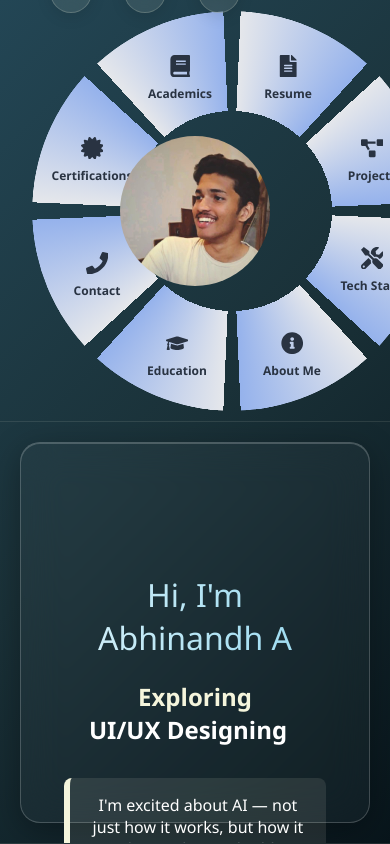
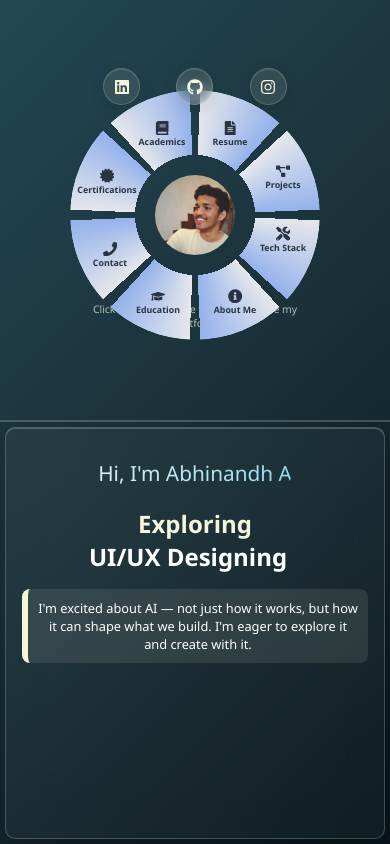
Before and after one commit to a6hinandh/portfolio_a6hinandh, a React (Vite) app: page / in a window 390 px wide. Built offline with nearby package versions, Linux system fonts and the light colour scheme; no server answers.

Commit message:
version 3

```diff
--- a/src/App.css
+++ b/src/App.css
@@ -213,18 +213,190 @@ p {
   background: rgba(245, 245, 220, 0.5);
 }
 
-/* Responsive for mobile: stack vertically */
-@media (max-width: 768px) {
-  .container {
-    flex-direction: column;
+.intro{
+  margin-top: 50%;
+}
+
+/* ===== RESPONSIVE DESIGN ===== */
+
+/* Tablet breakpoint */
+@media (max-width: 1024px) {
+  .left-section, .right-section {
+    padding: 1.5rem;
   }
 
-  .left-section, .right-section {
-    height: 50vh;
-    border-bottom: 1px solid rgba(245, 245, 220, 0.1);
+  .navigation-hint {
+    margin-top: 300px;
+    font-size: 0.8rem;
   }
 }
 
-.intro{
-  margin-top: 50%;
+/* Mobile and small tablet breakpoint */
+@media (max-width: 768px) {
+  html, body, #root {
+    overflow: auto;
+    height: auto; /* Allow scrolling on mobile */
+  }
+
+  .container {
+    flex-direction: column;
+    height: auto;
+    overflow: visible;
+  }
+
+  .left-section {
+    height: auto;
+    min-height: unset; /* Ensure wheel section has enough space */
+    max-height: unset; /* Prevent it from taking too much space */
+    padding: 1rem;
+    border-bottom: 2px solid rgba(245, 245, 220, 0.2);
+    margin-bottom: 0;
+    justify-content: center;
+    align-items: center;
+    order: 1; /* Ensure left section comes first */
+  }
+
+  .right-section {
+    height: auto;
+    min-height: 60vh; /* Ensure content section has enough space */
+    padding: 1rem;
+    overflow-y: auto;
+    overflow-x: hidden;
+    order: 2; /* Ensure right section comes second */
+    position: relative;
+  }
+
+  /* Adjust glass background for mobile */
+  .right-section::before {
+    top: 10px;
+    left: 10px;
+    right: 10px;
+    bottom: 10px;
+    border-radius: 15px;
+  }
+
+  /* Mobile content adjustments */
+  .content {
+    max-width: 95%;
+    padding: 0.5rem;
+    height: auto;
+    min-height: 50vh;
+  }
+
+  .scrollable-content {
+    max-width: 95%;
+    padding: 0.5rem;
+    height: auto;
+    min-height: 50vh;
+  }
+
+  /* Adjust intro positioning for mobile */
+  .intro {
+    margin-top: 10%;
+  }
+
+  /* Adjust navigation hint for mobile */
+  .navigation-hint {
+    position: absolute;
+    bottom: 10px;
+    left: 50%;
+    transform: translateX(-50%);
+    margin: 0;
+    font-size: 0.7rem;
+    text-align: center;
+    width: 90%;
+  }
+
+  /* Headings adjustment for mobile */
+  h1 {
+    font-size: 1.5rem;
+  }
+
+  h2 {
+    font-size: 1.2rem;
+  }
+
+  /* Exploring list adjustments */
+  .exploring-list li {
+    font-size: 1rem;
+    margin: 0.6rem 0;
+  }
+
+  .ai-statement {
+    margin: 1rem 0;
+    padding: 0.8rem;
+    font-size: 0.9rem;
+  }
 }
+
+/* Small mobile breakpoint */
+@media (max-width: 480px) {
+  .left-section {
+    min-height: 50vh;
+    max-height: 70vh;
+    padding: 0.5rem;
+  }
+
+  .right-section {
+    min-height: 50vh;
+    padding: 0.5rem;
+  }
+
+  .right-section::before {
+    top: 5px;
+    left: 5px;
+    right: 5px;
+    bottom: 5px;
+    border-radius: 10px;
+  }
+
+  .content, .scrollable-content {
+    padding: 0.3rem;
+  }
+
+  h1 {
+    font-size: 1.3rem;
+  }
+
+  h2 {
+    font-size: 1.1rem;
+  }
+
+  .exploring-list li {
+    font-size: 0.9rem;
+  }
+
+  .ai-statement {
+    padding: 0.6rem;
+    font-size: 0.8rem;
+  }
+
+  .navigation-hint {
+    font-size: 0.65rem;
+  }
+}
+
+/* Very small screens */
+@media (max-width: 320px) {
+  .left-section {
+    min-height: 45vh;
+    padding: 0.3rem;
+  }
+
+  .right-section {
+    min-height: 45vh;
+    padding: 0.3rem;
+  }
+
+  h1 {
+    font-size: 1.1rem;
+  }
+
+  h2 {
+    font-size: 1rem;
+  }
+
+  .navigation-hint {
+    font-size: 0.6rem;
+  }
+}
--- a/src/components/ContactLinks.css
+++ b/src/components/ContactLinks.css
@@ -5,7 +5,7 @@
   left: 53%;
   transform: translateX(-50%);
   width: 100%;
-  max-width: 300px; /* Reduced width for 4 buttons */
+  max-width: 300px; /* Reduced width for 3 buttons */
   padding: 20px 0;
   z-index: 5;
 }
@@ -13,7 +13,7 @@
 /* Grid layout for contact links */
 .contact-links-grid {
   display: grid;
-  grid-template-columns: repeat(4, 1fr); /* Changed to 4 columns for 4 buttons */
+  grid-template-columns: repeat(3, 1fr); /* 3 columns for 3 buttons */
   gap: 40px; /* Increased gap for better spacing */
   justify-items: center;
   padding: 0 20px;
@@ -88,7 +88,6 @@
 .contact-link:nth-child(1) { animation-delay: 0.1s; }
 .contact-link:nth-child(2) { animation-delay: 0.2s; }
 .contact-link:nth-child(3) { animation-delay: 0.3s; }
-.contact-link:nth-child(4) { animation-delay: 0.4s; }
 
 @keyframes fadeInUp {
   to {
@@ -97,20 +96,45 @@
   }
 }
 
-/* Responsive adjustments */
+/* ===== RESPONSIVE DESIGN ===== */
+
+/* Tablet breakpoint */
+@media (max-width: 1024px) {
+  .contact-links-container {
+    top: -100px;
+    max-width: 280px;
+  }
+
+  .contact-links-grid {
+    gap: 35px;
+    padding: 0 15px;
+  }
+
+  .contact-link {
+    width: 45px;
+    height: 45px;
+    font-size: 1.2rem;
+  }
+}
+
+/* Mobile breakpoint */
 @media (max-width: 768px) {
   .contact-links-container {
     position: relative;
-    top: -60px; /* Less spacing on mobile */
+    top: -40px;
     left: auto;
     transform: none;
     margin-bottom: 10px;
+    max-width: 100%;
+    padding: 10px 0;
   }
 
   .contact-links-grid {
-    grid-template-columns: repeat(4, 1fr);
-    gap: 15px;
-    padding: 0 10px;
+    grid-template-columns: repeat(3, 1fr);
+    gap: 25px;
+    padding: 0 20px;
+    max-width: 250px;
+    margin: 0 auto;
   }
 
   .contact-link {
@@ -118,4 +142,59 @@
     height: 40px;
     font-size: 1.1rem;
   }
+
+  /* Reduce hover effects on mobile */
+  .contact-link:hover {
+    transform: translateY(-2px) scale(1.05);
+  }
 }
+
+/* Small mobile breakpoint */
+@media (max-width: 480px) {
+  .contact-links-container {
+    top: -30px;
+    padding: 8px 0;
+  }
+
+  .contact-links-grid {
+    gap: 20px;
+    padding: 0 15px;
+    max-width: 200px;
+  }
+
+  .contact-link {
+    width: 35px;
+    height: 35px;
+    font-size: 1rem;
+  }
+
+  /* Further reduce hover effects */
+  .contact-link:hover {
+    transform: translateY(-1px) scale(1.02);
+  }
+}
+
+/* Very small screens */
+@media (max-width: 320px) {
+  .contact-links-container {
+    top: -25px;
+    padding: 5px 0;
+  }
+
+  .contact-links-grid {
+    gap: 15px;
+    padding: 0 10px;
+    max-width: 180px;
+  }
+
+  .contact-link {
+    width: 32px;
+    height: 32px;
+    font-size: 0.9rem;
+  }
+
+  /* Minimal hover effects for very small screens */
+  .contact-link:hover {
+    transform: scale(1.01);
+  }
+}
--- a/src/components/NavigationWheel.css
+++ b/src/components/NavigationWheel.css
@@ -50,7 +50,6 @@
 /* Enable pointer events for the visible parts */
 .segment {
   pointer-events: none;
-
 }
 
 /* Segment content positioning */
@@ -70,7 +69,6 @@
   width: 80px;
   height: 60px;
   z-index: 5;
-
 }
 
 .segment-label {
@@ -205,3 +203,214 @@ img {
   border-radius: 50%;
   box-shadow: #ffffff;
 }
+
+/* ===== RESPONSIVE DESIGN ===== */
+
+/* Tablet breakpoint */
+@media (max-width: 1024px) {
+  .circular-nav-container {
+    width: 350px;
+    height: 350px;
+    margin: 30px auto;
+  }
+
+  .first, .second, .third, .fourth, .fifth, .sixth, .seventh, .eighth {
+    width: 350px;
+    height: 350px;
+  }
+
+  .center-circle {
+    width: 85px;
+    height: 85px;
+  }
+
+  .center-circle img {
+    width: 120px;
+  }
+
+  .segment-content {
+    width: 70px;
+    height: 55px;
+    font-size: 1.2rem;
+  }
+
+  .segment-label {
+    font-size: 0.7rem;
+  }
+
+  /* Adjust segment positioning for smaller wheel */
+  .first .segment-content { top: 35px; left: 64%; }
+  .second .segment-content { top: 100px; right: 18px; }
+  .third .segment-content { top: 220px; right: 18px; }
+  .fourth .segment-content { bottom: 22px; right: 85px; }
+  .fifth .segment-content { bottom: 22px; left: 125px; }
+  .sixth .segment-content { bottom: 90px; left: 22px; }
+  .seventh .segment-content { top: 130px; left: 18px; }
+  .eighth .segment-content { top: 35px; left: 95px; }
+}
+
+/* Mobile breakpoint */
+@media (max-width: 768px) {
+  .circular-nav-container {
+    width: 280px;
+    height: 280px;
+    margin: 20px auto 10px auto;
+  }
+
+  .first, .second, .third, .fourth, .fifth, .sixth, .seventh, .eighth {
+    width: 280px;
+    height: 280px;
+  }
+
+  .center-circle {
+    width: 70px;
+    height: 70px;
+    font-size: 1.5rem;
+  }
+
+  .center-circle img {
+    width: 95px;
+  }
+
+  .segment-content {
+    width: 60px;
+    height: 50px;
+    font-size: 1rem;
+    gap: 4px;
+  }
+
+  .segment-label {
+    font-size: 0.6rem;
+    line-height: 1.2;
+  }
+
+  /* Adjust mask for smaller wheel */
+  .first, .second, .third, .fourth, .fifth, .sixth, .seventh, .eighth {
+    mask: radial-gradient(circle, transparent 70px, black 70px, black 140px, transparent 140px);
+    -webkit-mask: radial-gradient(circle, transparent 70px, black 70px, black 140px, transparent 140px);
+  }
+
+  /* Adjust segment positioning for mobile wheel */
+  .first .segment-content { top: 25px; left: 64%; }
+  .second .segment-content { top: 75px; right: 15px; }
+  .third .segment-content { top: 170px; right: 15px; }
+  .fourth .segment-content { bottom: 18px; right: 68px; }
+  .fifth .segment-content { bottom: 18px; left: 98px; }
+  .sixth .segment-content { bottom: 70px; left: 18px; }
+  .seventh .segment-content { top: 105px; left: 15px; }
+  .eighth .segment-content { top: 25px; left: 75px; }
+
+  /* Reduce hover scale effect on mobile */
+  .segment:hover {
+    transform: scale(1.05);
+  }
+}
+
+/* Small mobile breakpoint */
+@media (max-width: 480px) {
+  .circular-nav-container {
+    width: 250px;
+    height: 250px;
+    margin: 15px auto 5px auto;
+  }
+
+  .first, .second, .third, .fourth, .fifth, .sixth, .seventh, .eighth {
+    width: 250px;
+    height: 250px;
+  }
+
+  .center-circle {
+    width: 60px;
+    height: 60px;
+    font-size: 1.2rem;
+  }
+
+  .center-circle img {
+    width: 80px;
+  }
+
+  .segment-content {
+    width: 50px;
+    height: 45px;
+    font-size: 0.9rem;
+    gap: 3px;
+  }
+
+  .segment-label {
+    font-size: 0.55rem;
+    line-height: 1.1;
+  }
+
+  /* Adjust mask for smaller wheel */
+  .first, .second, .third, .fourth, .fifth, .sixth, .seventh, .eighth {
+    mask: radial-gradient(circle, transparent 60px, black 60px, black 125px, transparent 125px);
+    -webkit-mask: radial-gradient(circle, transparent 60px, black 60px, black 125px, transparent 125px);
+  }
+
+  /* Adjust segment positioning for small mobile wheel */
+  .first .segment-content { top: 22px; left: 64%; }
+  .second .segment-content { top: 65px; right: 12px; }
+  .third .segment-content { top: 150px; right: 12px; }
+  .fourth .segment-content { bottom: 15px; right: 60px; }
+  .fifth .segment-content { bottom: 15px; left: 88px; }
+  .sixth .segment-content { bottom: 62px; left: 15px; }
+  .seventh .segment-content { top: 92px; left: 12px; }
+  .eighth .segment-content { top: 22px; left: 67px; }
+
+  /* Further reduce hover effect */
+  .segment:hover {
+    transform: scale(1.02);
+  }
+}
+
+/* Very small screens */
+@media (max-width: 320px) {
+  .circular-nav-container {
+    width: 220px;
+    height: 220px;
+    margin: 10px auto 5px auto;
+  }
+
+  .first, .second, .third, .fourth, .fifth, .sixth, .seventh, .eighth {
+    width: 220px;
+    height: 220px;
+  }
+
+  .center-circle {
+    width: 50px;
+    height: 50px;
+    font-size: 1rem;
+  }
+
+  .center-circle img {
+    width: 70px;
+  }
+
+  .segment-content {
+    width: 45px;
+    height: 40px;
+    font-size: 0.8rem;
+    gap: 2px;
+  }
+
+  .segment-label {
+    font-size: 0.5rem;
+    line-height: 1;
+  }
+
+  /* Adjust mask for very small wheel */
+  .first, .second, .third, .fourth, .fifth, .sixth, .seventh, .eighth {
+    mask: radial-gradient(circle, transparent 50px, black 50px, black 110px, transparent 110px);
+    -webkit-mask: radial-gradient(circle, transparent 50px, black 50px, black 110px, transparent 110px);
+  }
+
+  /* Adjust segment positioning for very small wheel */
+  .first .segment-content { top: 20px; left: 64%; }
+  .second .segment-content { top: 58px; right: 10px; }
+  .third .segment-content { top: 132px; right: 10px; }
+  .fourth .segment-content { bottom: 13px; right: 53px; }
+  .fifth .segment-content { bottom: 13px; left: 78px; }
+  .sixth .segment-content { bottom: 55px; left: 13px; }
+  .seventh .segment-content { top: 82px; left: 10px; }
+  .eighth .segment-content { top: 20px; left: 60px; }
+}
```
